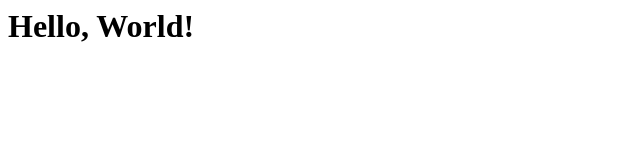
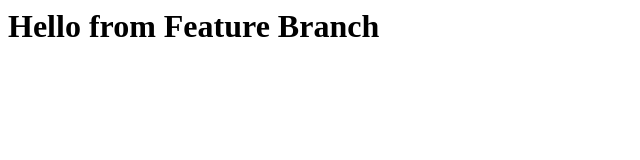
Before and after one commit to bovsunivska/git_test2025, a plain HTML site: page index.html in a window 1280 px wide. Shown: the whole page, without its empty margins (0-640 px from the left). Drawn offline with Linux system fonts and the light colour scheme.

Commit message:
Change h1 on feature-branch

```diff
--- a/index.html
+++ b/index.html
@@ -1,2 +1,2 @@
 
-<h1>Hello, World!</h1>
+<h1>Hello from Feature Branch</h1>
```
